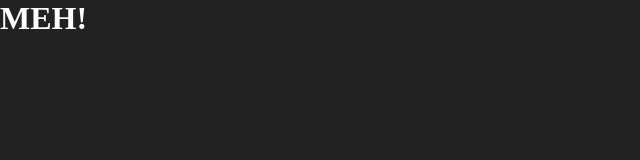
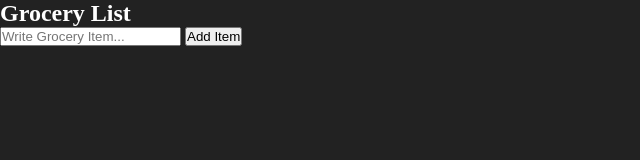
Before and after one commit to jsunh98/grocery-list, a plain HTML site: page index.html in a window 1280 px wide. Shown: the whole page, without its empty margins (0-640 px from the left). Drawn offline with Linux system fonts and the light colour scheme.

Commit message:
created container for grocery list and added form and button

```diff
--- a/index.html
+++ b/index.html
@@ -8,7 +8,17 @@
     <link rel="stylesheet" style="text/css" href="styles.css">
 </head>
 <body>
-    <h1>MEH!</h1>
+    <div class="container">
+        <div class="box">
+            <h2>Grocery List</h2>
+            <form id="grocery">
+                <input id="writeList" type="text" placeholder="Write Grocery Item..." required>
+                <button>Add Item</button>
+            </form>
+        </div>
+        <ol></ol>
+    </div>
+
     <script src="app.js"></script>
 </body>
 </html>
```
